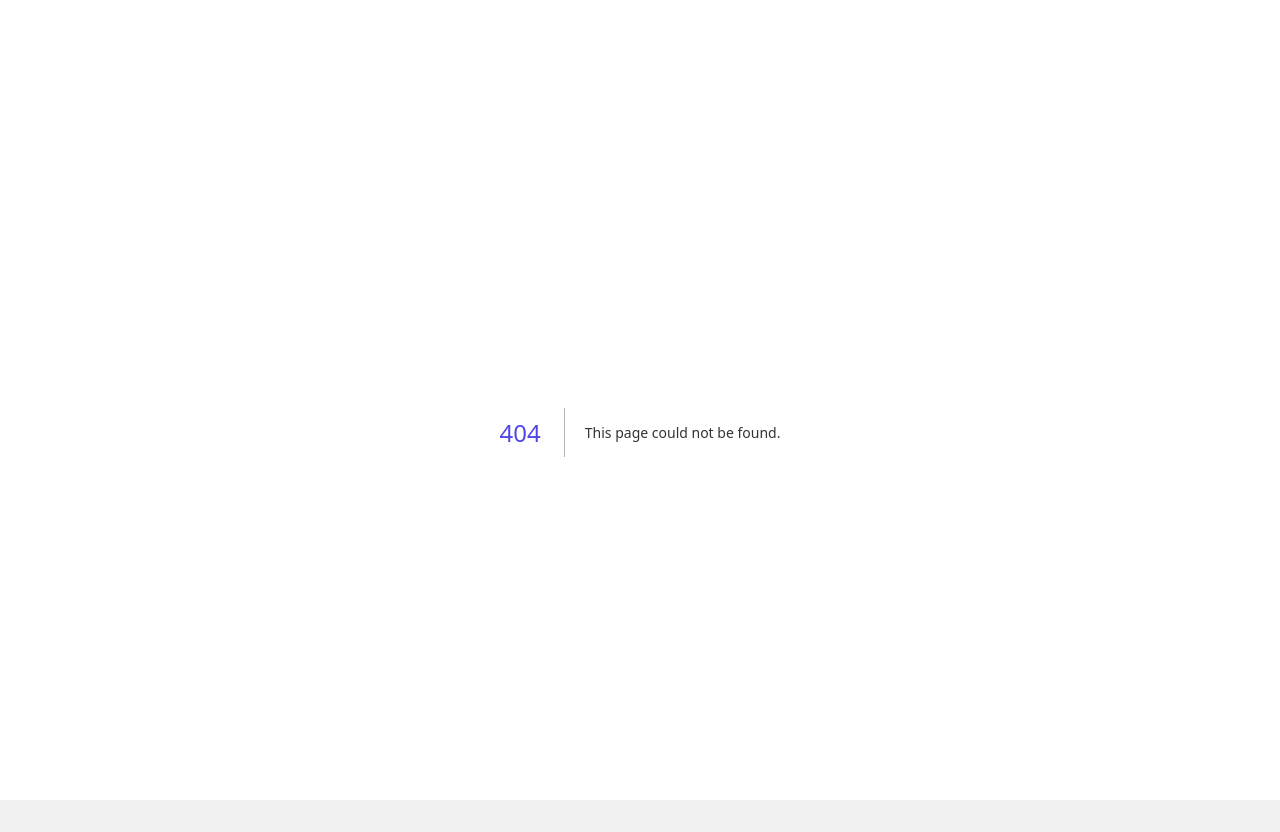
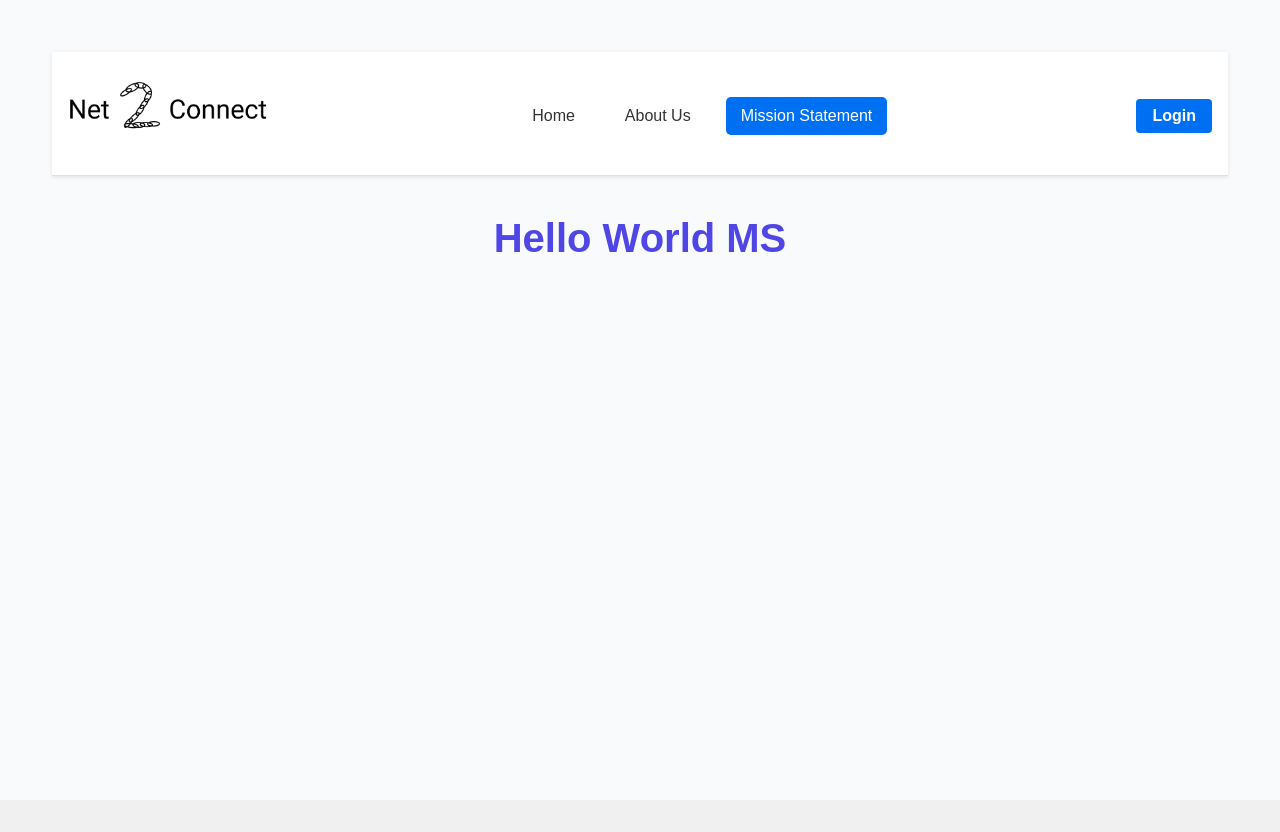
Before and after one commit to cfgcolumbus24/Team-2, a Next.js app in the folder Frontend/: page /missionstatement in a window 1280 px wide. Before the commit this address had no page. After the commit the page ends 800 px from the top, so only its background shows below. Built offline with nearby package versions, Linux system fonts and the light colour scheme.

Commit message:
Working Home screens.

```diff
--- /dev/null
+++ b/Frontend/pages/missionstatement.js
@@ -0,0 +1,45 @@
+import Image from 'next/image';
+import { useRouter } from 'next/router';
+import styles from '../styles/Home.module.css';
+
+export default function MissionStatement() {
+  const router = useRouter();
+
+  const handleHomeClick = () => {
+    router.push('/home'); // Navigates to home.js
+  };
+
+  const handleAboutUsClick = () => {
+    router.push('/aboutus'); // Navigates to aboutus.js
+  };
+
+  return (
+    <div className={styles.container}>
+      <header className={styles.header}>
+        <h1 className={styles.logo}>
+          <span className={styles.logoNumber}>
+            <Image src="/logo.png" alt="2" width={200} height={200} />
+          </span>
+        </h1>
+        <nav className={styles.nav}>
+          <a onClick={handleHomeClick} className={styles.navItem}>
+            Home
+          </a>
+          <a onClick={handleAboutUsClick} className={styles.navItem}>
+            About Us
+          </a>
+          <a onClick={() => router.push('/missionstatement')} className={`${styles.navItem} ${styles.active}`}>
+            Mission Statement
+          </a>
+        </nav>
+        <button className={styles.loginButton} onClick={() => router.push('/user')}>
+          Login
+        </button>
+      </header>
+
+      <main className={styles.main}>
+        <h1>Hello World MS</h1>
+      </main>
+    </div>
+  );
+}
```
Also changed, not shown: Frontend/pages/aboutus.js (added, +49 -0 lines).
